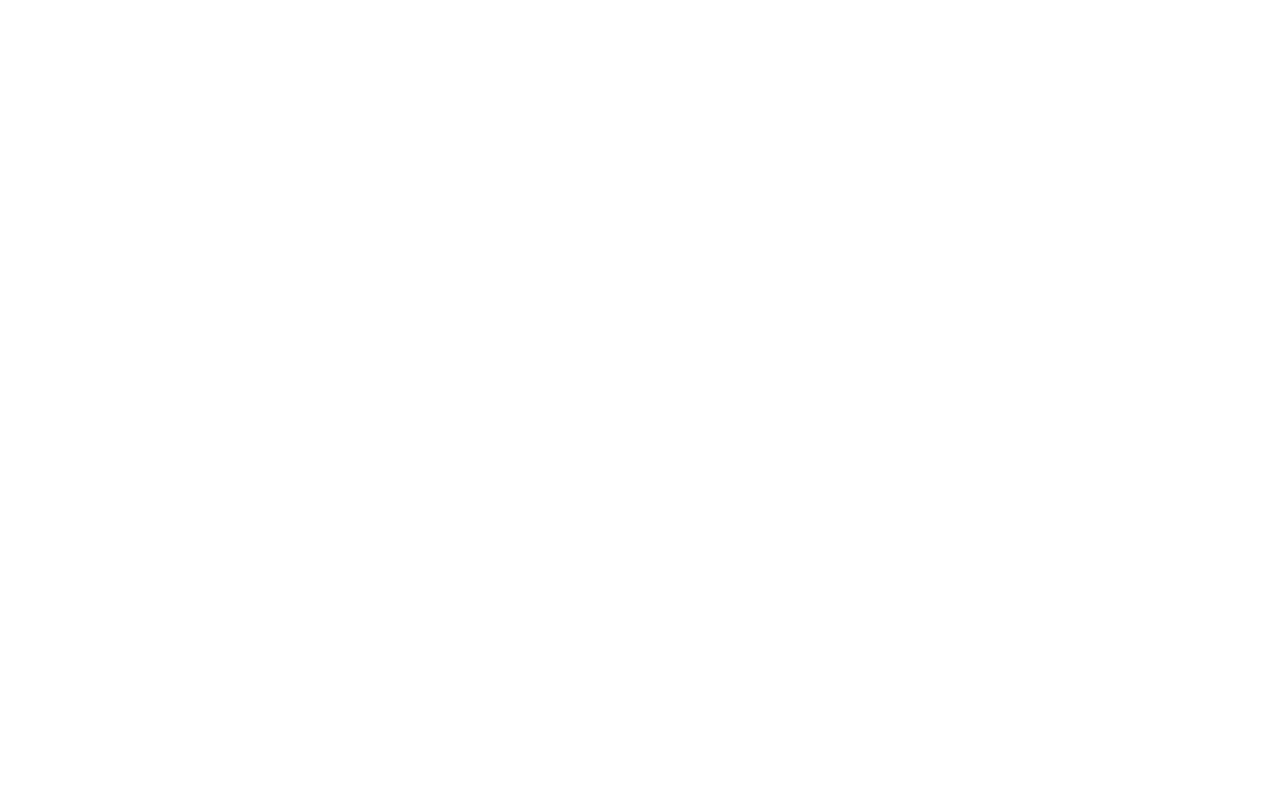
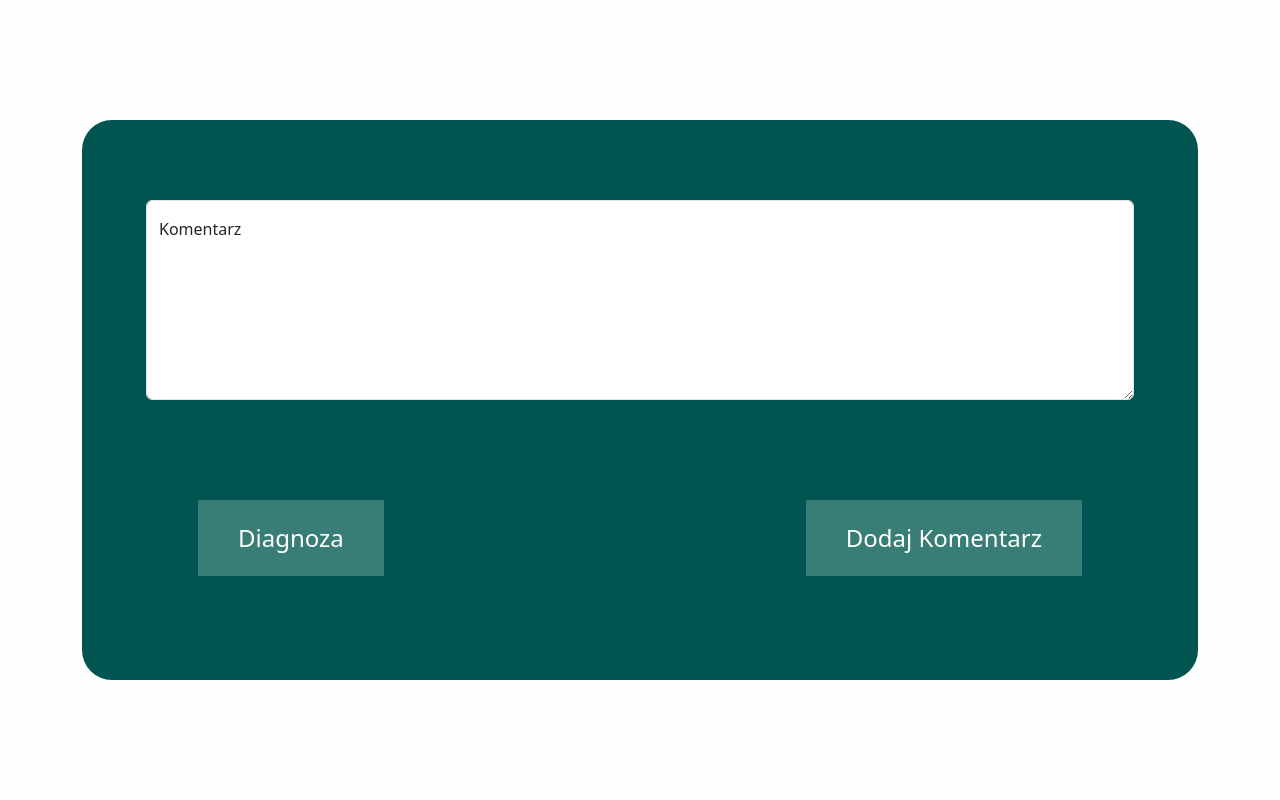
Before and after one commit to Pleeys/DiagnosticApp, a Django app: page /comments/ in a window 1280 px wide. Before the commit the page is empty. Run offline with Django 4.2, Linux system fonts and the light colour scheme.

Commit message:
Comments

```diff
--- a/diagnostic_app/app/static/app/main.css
+++ b/diagnostic_app/app/static/app/main.css
@@ -109,3 +109,14 @@
     margin: 1vh 1vw;
     overflow: auto;
 }
+.block-comments {
+    min-height: 70vh;
+    margin-top: 15vh;
+    background-color: #015450;
+    border-radius: 30px;
+}
+
+textarea {
+    max-height: 30vh;
+    min-height: 15vh;
+}
--- a/diagnostic_app/app/templates/app/comments.html
+++ b/diagnostic_app/app/templates/app/comments.html
@@ -0,0 +1,33 @@
+{% extends "app/layout.html" %}
+{% block content %}
+<head>
+    <style>
+      body {
+        background-color: #fefefe;
+      }
+    </style>
+</head>
+
+<main class="results">
+    <div class="container block-comments">
+        <div class="row">
+            <div class="col-sm-12">
+              <div class="d-flex flex-column justify-content-between h-50" style="margin-top: 10vh;">
+                  <div class="form-floating">
+                    <textarea class="form-control" placeholder="Leave a comment here" id="floatingTextarea2" style="height: 25vh"></textarea>
+                    <label for="floatingTextarea2">Komentarz</label>
+                  </div>
+                  <div class="row" style="margin-top: 10vh;">
+                    <div class="col-sm-6 d-flex justify-content-center justify-content-lg-start">
+                        <a href="{% url 'app-results' %}" id="btn-right" class="btn btn-primary btn-lg active btn-home" role="button">Diagnoza</a>
+                    </div>
+                    <div class="col-sm-6 d-flex justify-content-center justify-content-lg-end">
+                        <a href="" id="btn-right" class="btn btn-primary btn-lg active btn-home" role="button">Dodaj Komentarz</a>
+                    </div>
+                </div>
+              </div>
+            </div>
+          </div>
+    </div>
+</main>
+{% endblock content %}
--- a/diagnostic_app/app/templates/app/results.html
+++ b/diagnostic_app/app/templates/app/results.html
@@ -51,7 +51,7 @@
                     <a href="{% url 'app-comments' %}" id="btn-left" class="btn btn-primary btn-lg active btn-home" role="button">Dodaj Komentarz</a>
                 </div>
                 <div class="col-sm-12 col-md-4 d-flex justify-content-center justify-content-lg-end">
-                    <a href="{% url 'app-results' %}" id="btn-right" class="btn btn-primary btn-lg active btn-home" role="button">Diagnoza</a>
+                    <a href="{% url 'app-results' %}" id="btn-right" class="btn btn-primary btn-lg active btn-home" role="button">Zapisz Diagnozę</a>
                 </div>
             </div>
           </div>
```
